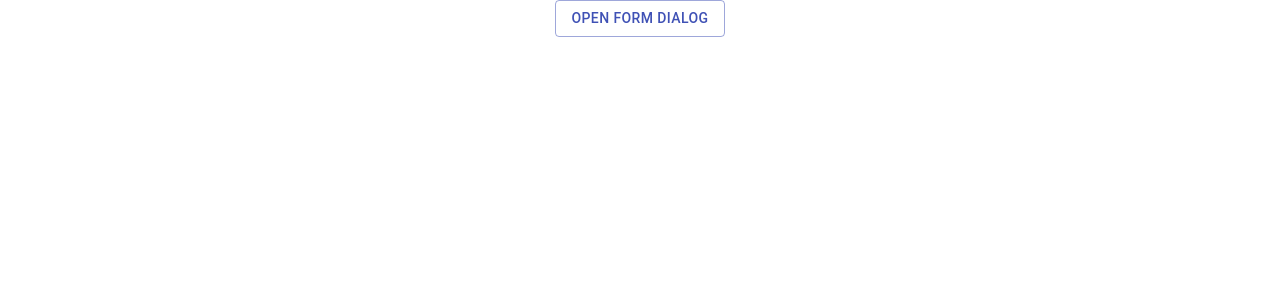
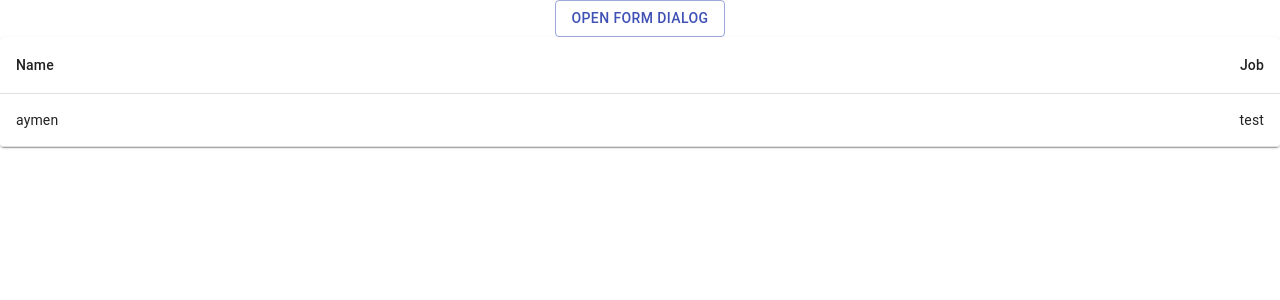
Before and after one commit to Gunfood88/wallix, a React (Create React App) app: page / in a window 1280 px wide. Shown: the top 300 px of the page. Built offline with nearby package versions, Linux system fonts and the light colour scheme.

Commit message:
users page

```diff
--- a/src/App.tsx
+++ b/src/App.tsx
@@ -1,11 +1,13 @@
 import React from 'react';
 import AddUser from './components/addUser';
 import './App.css';
+import Users from './components/users';
 
 function App() {
   return (
     <div className="App">
       <AddUser />
+      <Users />
     </div>
   );
 }
--- /dev/null
+++ b/src/components/users.tsx
@@ -0,0 +1,47 @@
+import React from 'react'
+import { makeStyles } from '@material-ui/core/styles';
+import Table from '@material-ui/core/Table';
+import TableBody from '@material-ui/core/TableBody';
+import TableCell from '@material-ui/core/TableCell';
+import TableContainer from '@material-ui/core/TableContainer';
+import TableHead from '@material-ui/core/TableHead';
+import TableRow from '@material-ui/core/TableRow';
+import Paper from '@material-ui/core/Paper';
+import Icon from '@material-ui/core/Icon';
+
+const useStyles = makeStyles({
+  table: {
+    minWidth: 650,
+  },
+});
+
+const Users = (props: any) => {
+  const classes = useStyles();
+
+  const users = [{ name: 'aymen', job: 'test' }]
+
+  return (
+    <TableContainer component={Paper}>
+      <Table className={classes.table} aria-label="caption table">
+        <TableHead>
+          <TableRow>
+            <TableCell>Name</TableCell>
+            <TableCell align="right">Job</TableCell>
+          </TableRow>
+        </TableHead>
+        <TableBody>
+          {users?.map((user: any) => (
+            <TableRow key={user.name}>
+              <TableCell component="th" scope="user">
+                {user.name}
+              </TableCell>
+              <TableCell align="right">{user.job}</TableCell>
+            </TableRow>
+          ))}
+        </TableBody>
+      </Table>
+    </TableContainer>
+  );
+
+}
+export default Users
```
